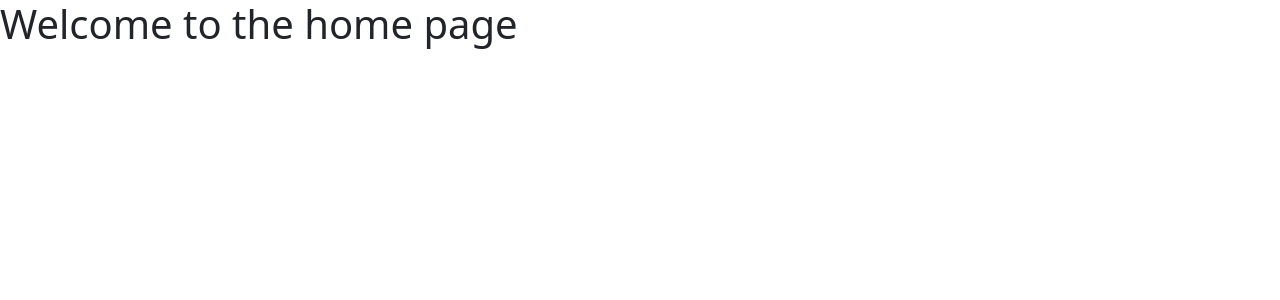
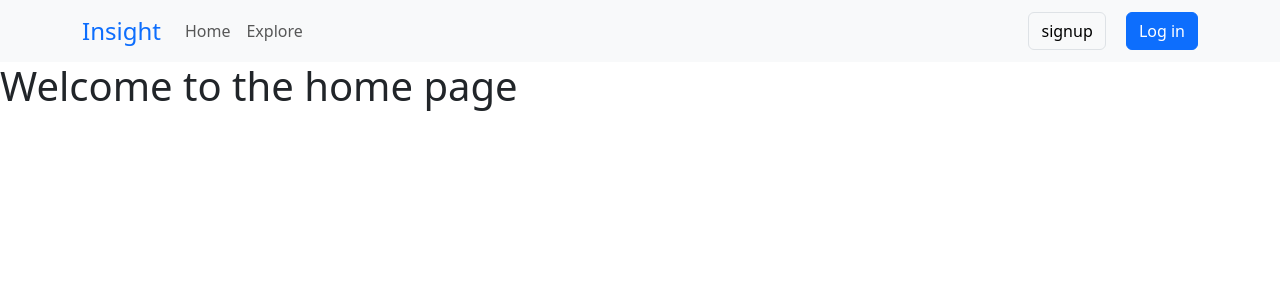
Before and after one commit to Orhan-x/Insight-blog, a Django app: page / in a window 1280 px wide. Shown: the top 300 px of the page. Run offline with Django 5.2, Linux system fonts and the light colour scheme.

Commit message:
added: Main blog header

```diff
--- a/templates/base/base.html
+++ b/templates/base/base.html
@@ -10,10 +10,36 @@
     <title>{% block title %} blog {% endblock title %}</title>
   </head>
   <body>
+    <div class="navbar navbar-expand-sm bg-body-tertiary">
+     <div class="container">
+        <a href="{% url 'home' %}" class="navbar-brand text-primary fs-4">Insight</a>
+        <button type="button" class="navbar-toggler" data-bs-toggle="collapse" aria-expanded="false" data-bs-target="#navlinks" aria-controls="navlinks" aria-label="Toggle Navigation">
+          <span class="navbar-toggler-icon"></span>
+        </button>
+        <div class="navbar-collapse collapse justify-content-between" id="navlinks">
+          <ul class="navbar-nav ">
+            <li class="nav-item">
+              <a href="{% url 'home' %}" class="nav-link">Home</a>
+            </li>
+            <div class="nav-item">
+              <a href="{% url 'posts' %}" class="nav-link">Explore</a>
+            </div>
+            <li class="nav-item"></li>
+          </ul>
+          <div>
+            <a href="{% url 'register' %}" class="btn btn-light border mx-3">signup</a>
+            <a href="#signin" class="btn btn-primary">Log in</a>
+          </div>
+        </div>
+     </div>
+
+    </div>
+
     {% block page_content %}
 
 
     {% endblock page_content %}
+
     {% block scripts %}
 
     {% endblock scripts %}
```
